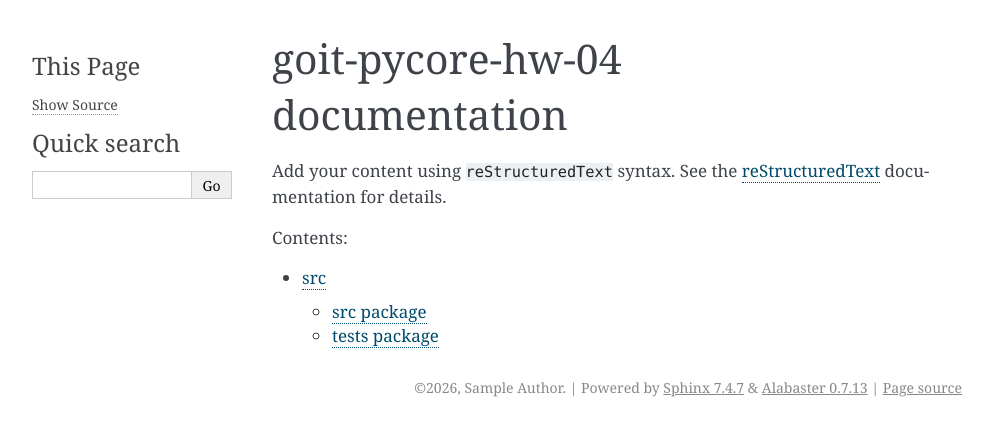
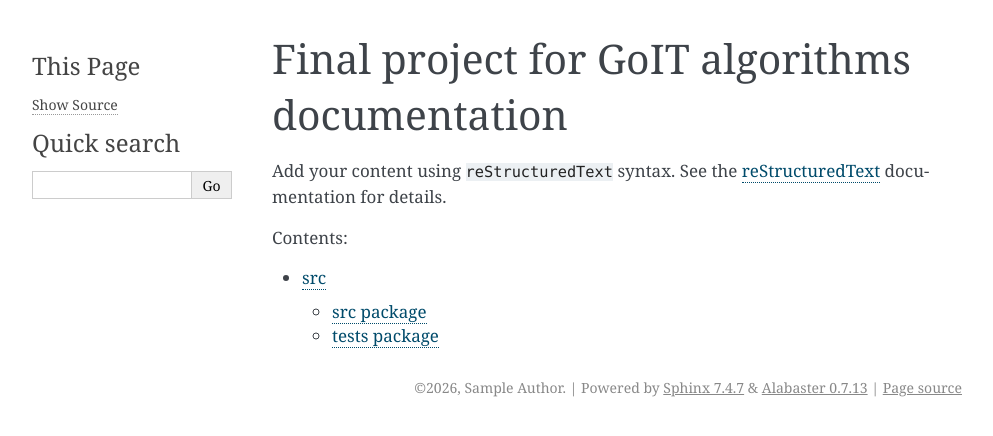
Before and after one commit to mykhailo-zhar/goit-algo-fp, a Sphinx documentation site: the page built from docs/source/index.rst, in a window 1280 px wide. Shown: the top 436 px of the page, without its empty margins (148-1141 px from the left). Built offline with Sphinx 7.4.7, drawn with Linux system fonts in a browser that asks for light colours.

Commit message:
Change index documentation file

```diff
--- a/docs/source/index.rst
+++ b/docs/source/index.rst
@@ -3,7 +3,7 @@
    You can adapt this file completely to your liking, but it should at least
    contain the root `toctree` directive.
 
-goit-pycore-hw-04 documentation
+Final project for GoIT algorithms documentation
 ===============================
 
 Add your content using ``reStructuredText`` syntax. See the
```
